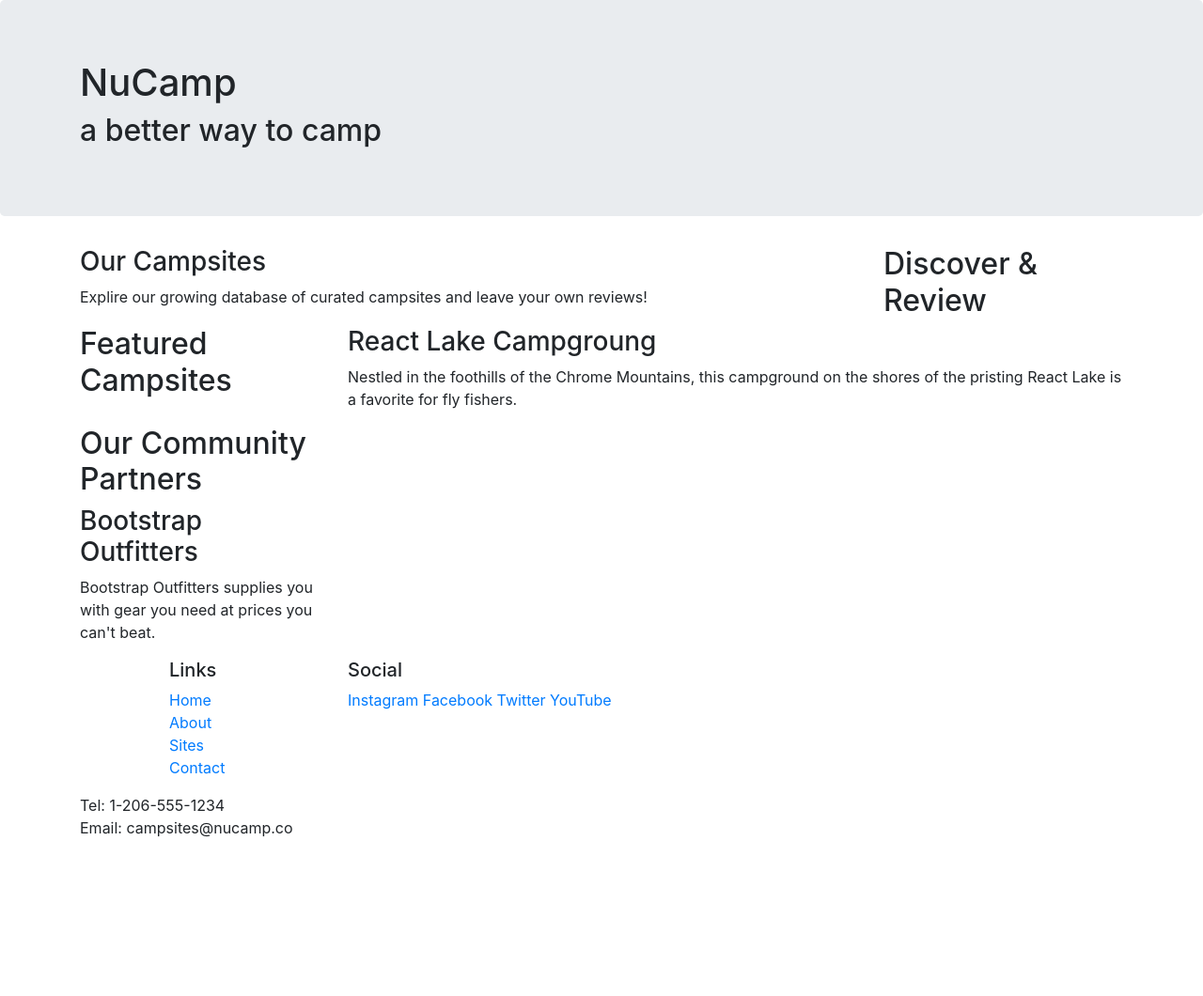
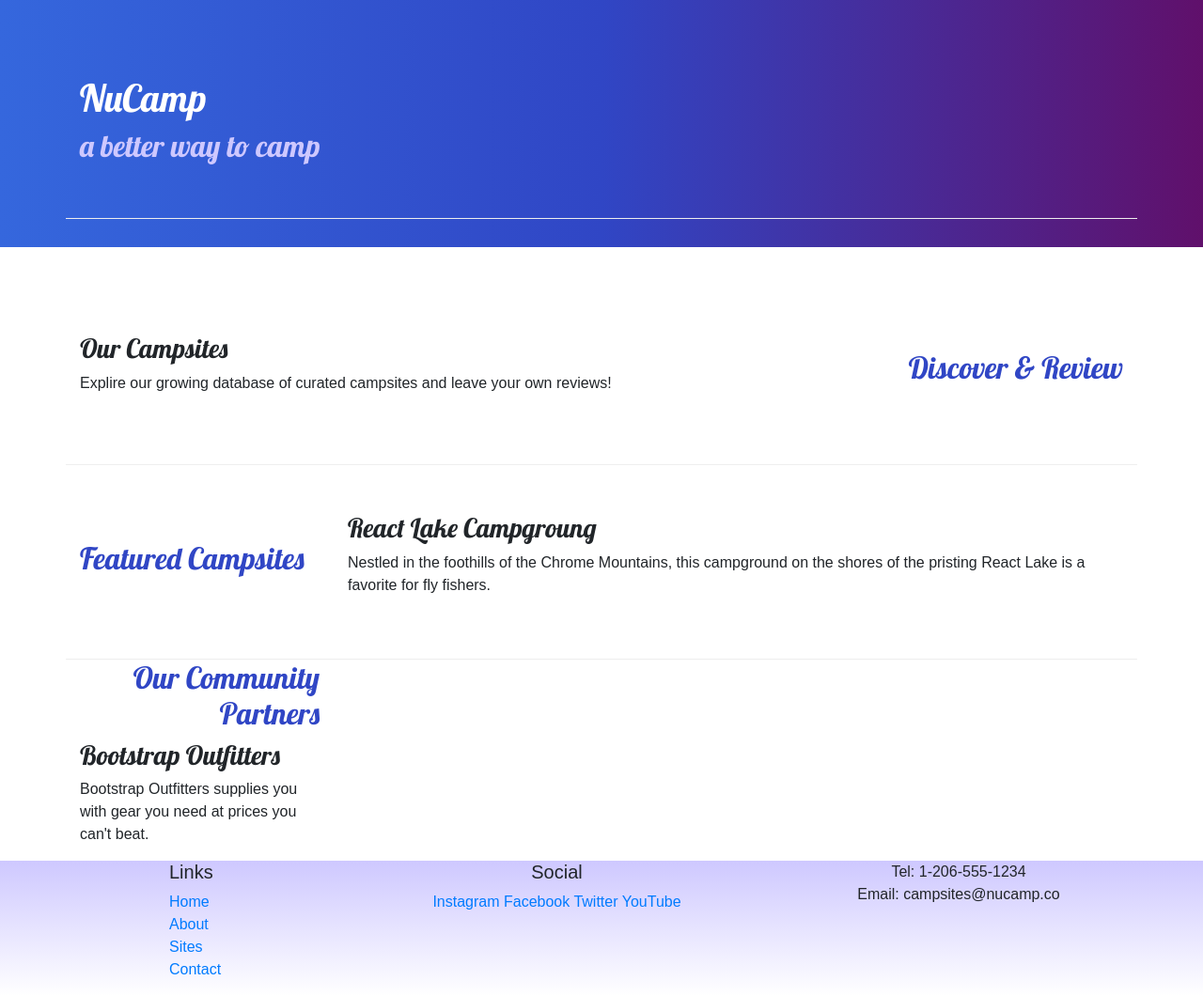
Before and after one commit to MediumJeff/BootstrapProjectSetup, a website: page index.html in a window 1280 px wide. Shown: the whole page at 94% size. Before the commit the page ends 893 px from the top, so only its background shows below. Drawn offline with nearby package versions, Linux system fonts and the light colour scheme.

Commit message:
Adding css file and alignment

```diff
--- /dev/null
+++ b/css/styles.css
@@ -0,0 +1,32 @@
+body {
+    font-family: "Open-Sans", sans-serif;
+}
+
+h1, h2, h3 {
+    font-family: "Lobster", cursive;
+}
+
+h2 {
+    color: #3046C5;
+}
+
+header h2 {
+    color: #CEC8FF;
+}
+
+footer {
+    background-image: linear-gradient(#CEC8FF, white);
+    padding: 20px, 0;
+}
+
+.jumbotron {
+    padding: 30px;
+    background-image: linear-gradient(to right, #3567DD, #3046C5, #60106B);
+    color: white;
+}
+
+.row-content {
+    padding: 50px 0;
+    border-bottom: 1px ridge;
+    min-height: 200px;
+}
--- a/index.html
+++ b/index.html
@@ -8,14 +8,18 @@
     <!-- Bootstrap CSS -->
     <link rel="stylesheet" href="node_modules/bootstrap/dist/css/bootstrap.min.css" />
 
+    <!-- Additional CSS files must be added after Bootstrap CSS -->
+    <link rel="stylesheet" href="https://fonts.googleapis.com/css?family=Lobster|Open+Sans" />
+    <link rel="stylesheet" href="css/styles.css" />
+
     <title>NuCamp: A Better Way To Camp</title>
 </head>
 
 <body>
 
-    <header class="jumbotron">
+    <header class="jumbotron jumbotron-fluid">
         <div class="container">
-            <div class="row">
+            <div class="row row-content align-items-center">
                 <div class="col">
                     <h1>NuCamp</h1>
                     <h2>a better way to camp</h2>
@@ -25,9 +29,9 @@
     </header>
 
     <div class="container">
-        <div class="row">
+        <div class="row row-content align-items-center">
             <div class="col-sm-4 order-sm-last col-md-3">
-                <h2>Discover & Review</h2>
+                <h2 class="text-sm-right">Discover & Review</h2>
             </div>
             <div class="col">
                 <h3>Our Campsites</h3>
@@ -35,7 +39,7 @@
             </div>
         </div>
 
-        <div class="row">
+        <div class="row row-content align-items-center">
             <div class="col-sm-4 col-md-3">
                 <h2>Featured Campsites</h2>
             </div>
@@ -47,7 +51,7 @@
 
         <div class="row">
             <div class="col-sm-4 order-sm-last col-md-3">
-                <h2>Our Community Partners</h2>
+                <h2 class="text-sm-right">Our Community Partners</h2>
                 <h3>Bootstrap Outfitters</h3>
                 <p>Bootstrap Outfitters supplies you with gear you need at prices you can't beat.</p>
             </div>
@@ -66,14 +70,14 @@
                         <li><a href="#">Contact</a></li>
                     </ul>
                 </div>
-                <div class="col-6 col-sm-6">
+                <div class="col-6 col-sm-5 text-center">
                     <h5>Social</h5>
                     <a href="http://instagram.com/">Instagram</a>
                     <a href="http://facebook.com/">Facebook</a>
                     <a href="http://twitter.com/">Twitter</a>
                     <a href="http://youtube.com/">YouTube</a>
                 </div>
-                <div class="col-sm-4">
+                <div class="col-sm-4 text-center">
                     Tel: 1-206-555-1234<br />
                     Email: campsites@nucamp.co
                 </div>
```
